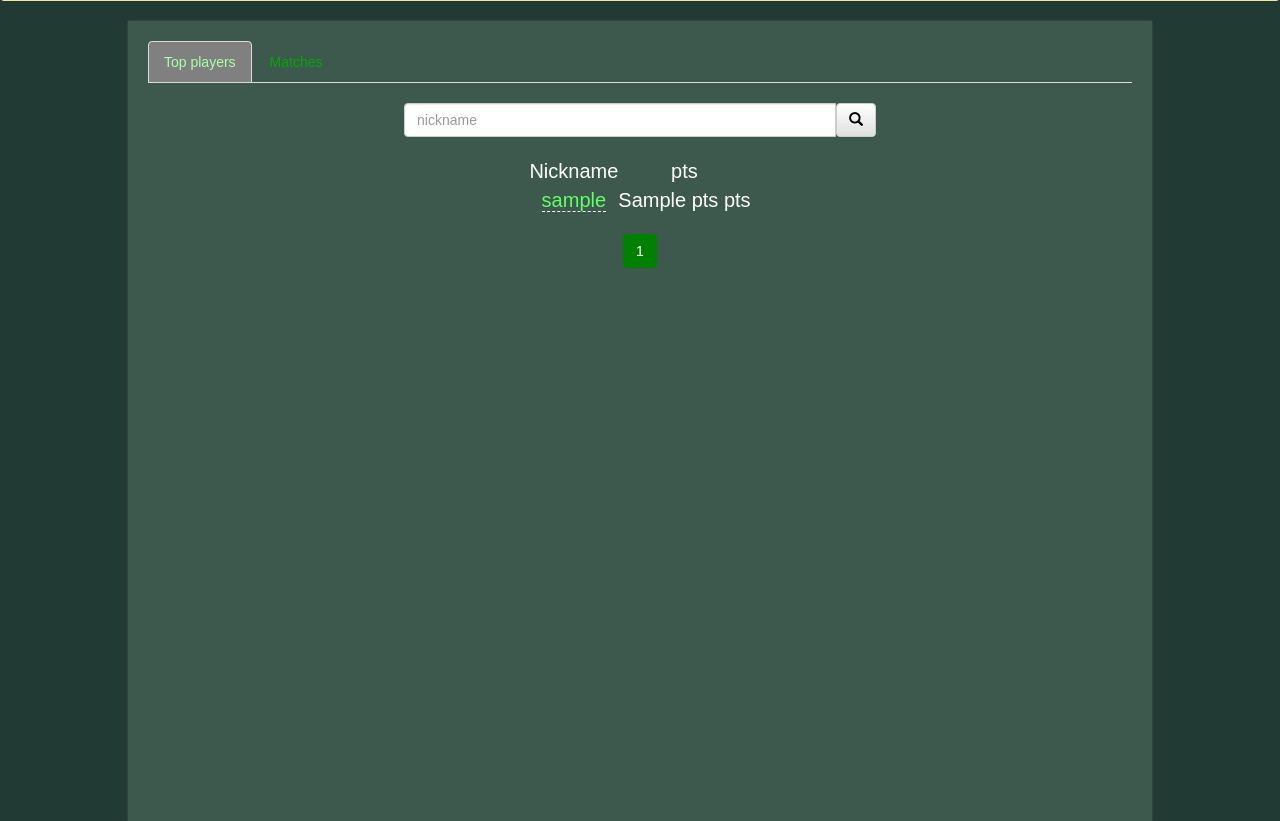
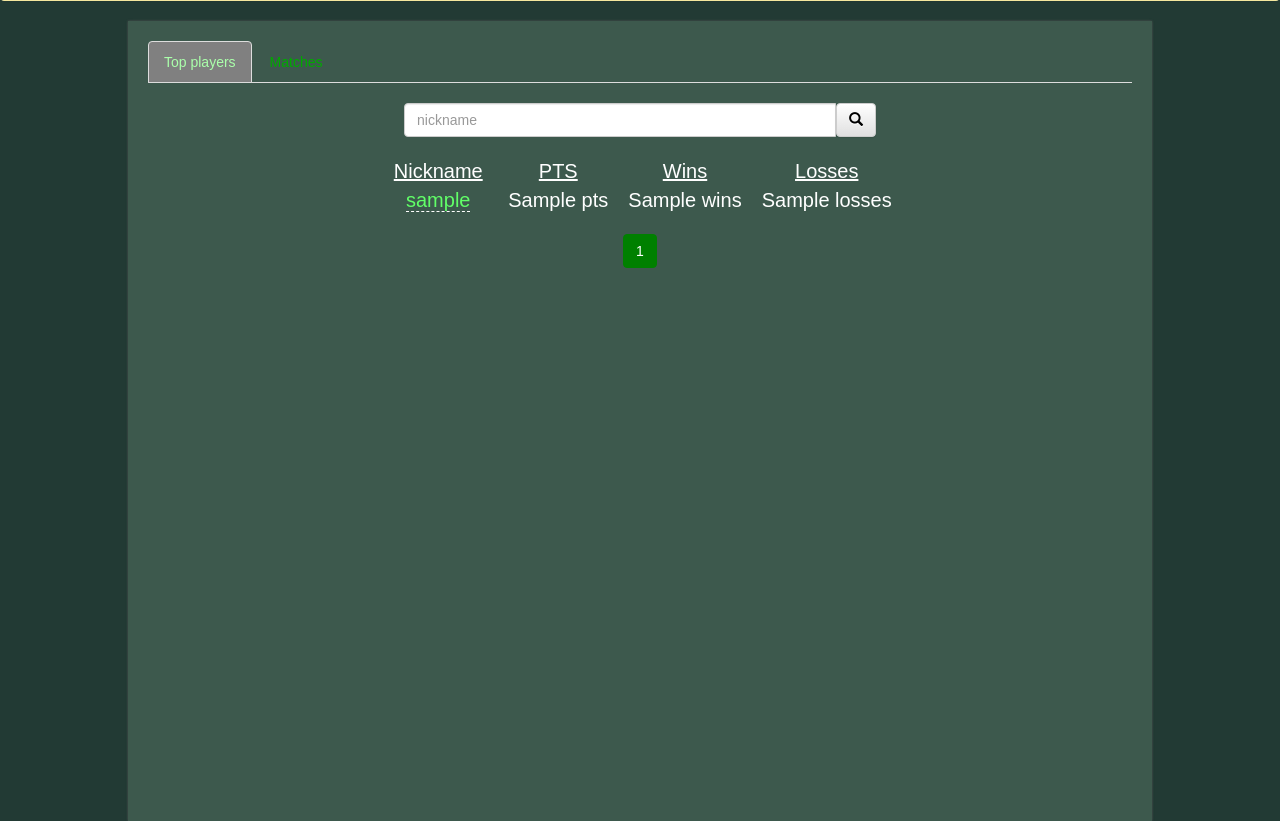
Before and after one commit to Nuqlear/genkstaleague, a Python web app: template gleague/frontend/templates/players.html in a window 1280 px wide. Shown: the part 331-1152 px from the top of the page. Run offline with Jinja, Linux system fonts and the light colour scheme; the template is opened without the code that fills it: most values are stand-ins (such as "Sample title", 1, 10 or a date in 2020); some libraries are stand-ins or nearby versions; some web fonts are replaced.

Commit message:
players page update

```diff
--- a/gleague/frontend/players.py
+++ b/gleague/frontend/players.py
@@ -32,10 +32,14 @@ def player_overview(steam_id):
 @players_bp.route('/', methods=['GET'])
 def players():
     q = request.args.get('q')
+    sort = request.args.get('sort', 'pts')
+    sort_dict = {'pts':desc(SeasonStats.pts), 'nickname':desc(Player.nickname),
+        'wins':desc(SeasonStats.wins), 'losses':desc(SeasonStats.losses)}
     page = request.args.get('page', 1)
     page = int(page)
     cs_id = Season.current().id
-    ss = SeasonStats.query.join(Player).filter(SeasonStats.season_id==cs_id).order_by(desc(SeasonStats.pts))
+    ss = SeasonStats.query.join(Player).filter(SeasonStats.season_id==cs_id)\
+        .order_by(sort_dict.get(sort, desc(SeasonStats.pts)))
     if q:
         ss = ss.filter(func.lower(Player.nickname).startswith(func.lower(q)))
     ss = ss.paginate(page, current_app.config.get('TOP_PLAYERS_PER_PAGE', 15), True)
--- /dev/null
+++ b/gleague/frontend/static/css/players.css
@@ -0,0 +1,9 @@
+#top_players td, #top_players tr {
+    padding: 0 10px 0 10px;
+    min-width: 120px;
+}
+
+a.order {
+    color: white;
+    text-decoration: underline;
+}
--- a/gleague/frontend/templates/player_overview.html
+++ b/gleague/frontend/templates/player_overview.html
@@ -63,8 +63,8 @@
                         </tr>
                         </thead>
                         <tbody>
+                        {% for s in signature_heroes %}
                         <tr>
-                        {% for s in signature_heroes %}
                             <td><img class="steam_img"
                             src=http://cdn.dota2.com/apps/dota2/images/heroes/{{ s[0] }}_sb.png></td>
                             <td>{{ s[1] }}</td>
@@ -72,8 +72,8 @@
                             <td>{{ s[3] }}</td>
                             <td>{{ '%0.2f' % ((s[4]+s[5])/(s[6] + 1)) }}</td>
                             </td>
+                        </tr>
                         {% endfor %}
-                        </tr>
                         </tbody>
                     </table>
                 </div>
--- a/gleague/frontend/templates/players.html
+++ b/gleague/frontend/templates/players.html
@@ -61,8 +61,30 @@
         <table id="top_players" class="span5 center-table">
             <thead>
                 <tr>
-                <td>Nickname</td>
-                <td>pts</td>
+                <td><a class="order" href={% if q %}"{{ url_for('players.players', page=stats.page, q=q, sort='nickname') }}"
+                    {% else %}"{{ url_for('players.players', page=stats.page, sort='nickname') }}"{% endif %}>Nickname</a>
+                    {% if sort == 'nickname' %}
+                        <span class="glyphicon glyphicon-sort-by-attributes"></span>
+                    {% endif %}
+                </td>
+                <td><a class="order" href={% if q %}"{{ url_for('players.players', page=stats.page, q=q, sort='pts') }}"
+                    {% else %}"{{ url_for('players.players', page=stats.page, sort='pts') }}"{% endif %}>PTS</a>
+                    {% if sort == 'pts' %}
+                        <span class="glyphicon glyphicon-sort-by-attributes"></span>
+                    {% endif %}
+                </td>
+                <td><a class="order" href={% if q %}"{{ url_for('players.players', page=stats.page, q=q, sort='wins') }}"
+                    {% else %}"{{ url_for('players.players', page=stats.page, sort='wins') }}"{% endif %}>Wins</a>
+                    {% if sort == 'wins' %}
+                        <span class="glyphicon glyphicon-sort-by-attributes"></span>
+                    {% endif %}
+                </td>
+                <td><a class="order" href={% if q %}"{{ url_for('players.players', page=stats.page, q=q, sort='losses') }}"
+                    {% else %}"{{ url_for('players.players', page=stats.page, sort='losses') }}"{% endif %}>Losses</a>
+                    {% if sort == 'losses' %}
+                        <span class="glyphicon glyphicon-sort-by-attributes"></span>
+                    {% endif %}
+                </td>
                 </tr>
             </thead>
             {% for s in stats.items %}
@@ -72,7 +94,9 @@
                     {{ s.player.nickname }}
                     </a>
                 </td>
-                <td> {{ s.pts }} pts</td>
+                <td> {{ s.pts }} </td>
+                <td> {{ s.wins }} </td>
+                <td> {{ s.losses }} </td>
             </tbody>
             {% endfor %}
         </table>
--- a/gleague/models/player.py
+++ b/gleague/models/player.py
@@ -2,7 +2,7 @@ import json
 import socket
 import io
 
-from sqlalchemy import Column, String, Integer, ForeignKey, BigInteger, func, case
+from sqlalchemy import Column, String, Integer, ForeignKey, BigInteger, func, case, desc
 from sqlalchemy.orm import relationship
 from flask import current_app
 
@@ -53,12 +53,12 @@ class Player(db.Model):
 
     def get_signature_heroes(self):
         q_res = PlayerMatchStats.query.join(SeasonStats).filter(SeasonStats.steam_id==self.steam_id)\
-            .with_entities(PlayerMatchStats.hero, func.count(PlayerMatchStats.id),
+            .with_entities(PlayerMatchStats.hero, func.count(PlayerMatchStats.id).label('played'),
                 func.sum(case([(PlayerMatchStats.pts_diff>0, 1)], else_=0)),
                 func.sum(PlayerMatchStats.pts_diff),
                 func.avg(PlayerMatchStats.kills), func.avg(PlayerMatchStats.assists),
                 func.avg(PlayerMatchStats.deaths)
-            ).group_by(PlayerMatchStats.hero).limit(3).all()
+            ).group_by(PlayerMatchStats.hero).order_by(desc('played')).limit(3).all()
         return q_res
 
 
```
